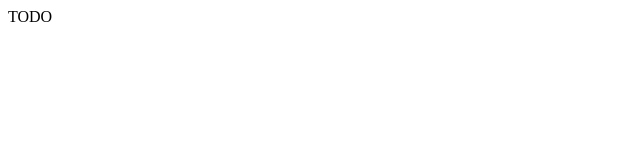
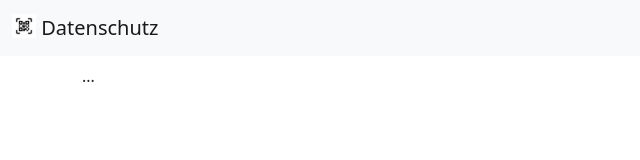
Before and after one commit to undeaDD/TicketbirdMultiscan, a website: page docs/datenschutz.html in a window 1280 px wide. Shown: the whole page, without its empty margins (0-640 px from the left). Drawn offline with nearby package versions, Linux system fonts and the light colour scheme.

Commit message:
add datenschutz.html, add impressum.html

```diff
--- a/docs/datenschutz.html
+++ b/docs/datenschutz.html
@@ -1,9 +1,37 @@
 <!DOCTYPE html>
-<html>
-    <head>
-        <meta charset="utf-8">
-    </head>
-    <body>
-        TODO
-    </body>
+<html lang="de">
+	<head>
+		<meta charset="utf-8" />
+		<meta name="viewport" content="width=device-width, initial-scale=1, shrink-to-fit=no" />
+		<link
+			href="https://cdn.jsdelivr.net/npm/bootstrap@5.1.3/dist/css/bootstrap.min.css"
+			rel="stylesheet"
+			integrity="sha384-1BmE4kWBq78iYhFldvKuhfTAU6auU8tT94WrHftjDbrCEXSU1oBoqyl2QvZ6jIW3"
+			crossorigin="anonymous"
+		/>
+		<title>TMS - Datenschutz</title>
+	</head>
+	<body>
+		<nav class="navbar fixed-top navbar-light bg-light">
+			<div class="container-fluid">
+				<a class="navbar-brand" href="#">
+					<img
+						src="../assets/icon.png"
+						width="24"
+						height="24"
+						class="d-inline-block align-text-top"
+					/>
+					Datenschutz
+				</a>
+			</div>
+		</nav>
+		<div class="container">
+			<p class="mt-5 pt-3">...</p>
+		</div>
+		<script
+			src="https://cdn.jsdelivr.net/npm/bootstrap@5.1.3/dist/js/bootstrap.bundle.min.js"
+			integrity="sha384-ka7Sk0Gln4gmtz2MlQnikT1wXgYsOg+OMhuP+IlRH9sENBO0LRn5q+8nbTov4+1p"
+			crossorigin="anonymous"
+		></script>
+	</body>
 </html>
```
Also changed, not shown: docs/impressum.html (+35 -7 lines).
